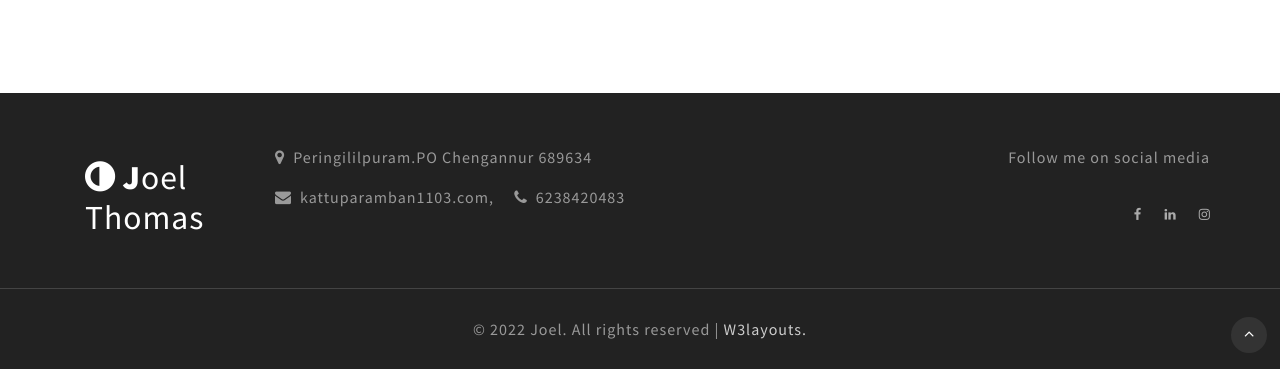
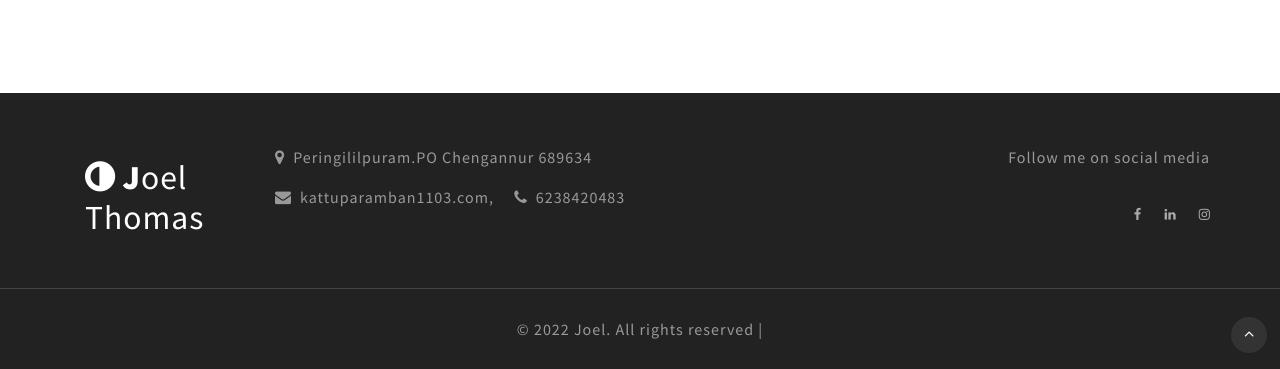
Before and after one commit to Joelthomas62384/Joel_personALWEB, a plain HTML site: page index.html in a window 1280 px wide. Shown: the part 3408-3777 px from the top of the page. Drawn offline with nearby package versions, Linux system fonts and the light colour scheme.

Commit message:
Update index.html

```diff
--- a/index.html
+++ b/index.html
@@ -564,7 +564,7 @@ Smartphone Compatible web template, free webdesigns for Nokia, Samsung, LG, Sony
 	<div class="copyright py-3 text-center">
 		<div class="container">
 			<p class="my-2">© 2022 Joel. All rights reserved |
-				<a href="http://w3layouts.com"> W3layouts.</a>
+
 			</p>
 		</div>
 	</div>
```
